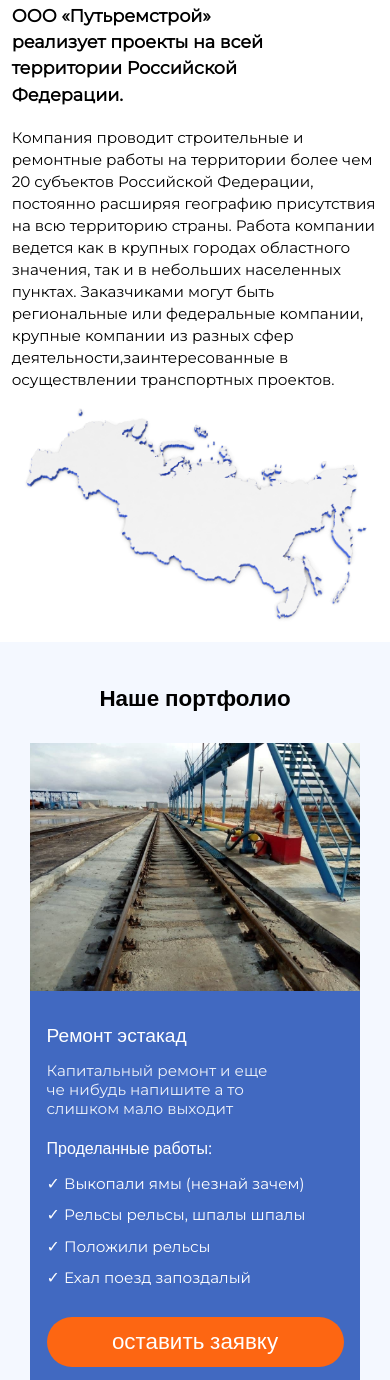
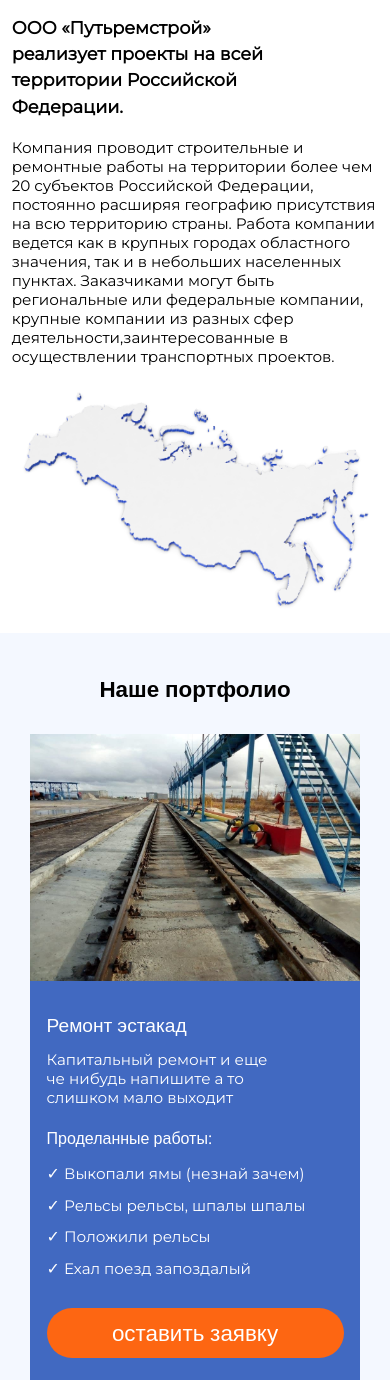
Before and after one commit to Viktor-Kurgashov/html-test, a plain HTML site: page index.html in a window 390 px wide. Shown: the part 980-2360 px from the top of the page. Drawn offline with nearby package versions, Linux system fonts and the light colour scheme.

Commit message:
portfolio fix

```diff
--- a/index.html
+++ b/index.html
@@ -116,42 +116,41 @@
 
 
 
-  <div class="outer-wrapper">
-    <div class="geography-container centered-wrapper">
-      <div class="geography-text">
-        <span class="header-big">География работ</span>
-        <span class="geography-title">ООО «Путьремстрой» реализует проекты на всей территории Российской Федерации.</span>
+  <div class="geography-wrapper outer-wrapper">
+    <section class="geography centered-wrapper">
+      <div class="geography__text">
+        <h2>География работ</h2>
+        <p class="geography__title">ООО «Путьремстрой» реализует проекты на всей территории Российской Федерации.</p>
 
-        <span class="small-text">Компания проводит строительные и ремонтные работы на территории более чем 20
+        <p class="small-text">Компания проводит строительные и ремонтные работы на территории более чем 20
           субъектов Российской Федерации, постоянно расширяя географию присутствия на всю территорию страны. Работа компании
           ведется как в крупных городах областного значения, так и в небольших населенных пунктах. Заказчиками могут быть
           региональные или федеральные компании, крупные компании из разных сфер деятельности,заинтересованные в осуществлении
-          транспортных проектов.</span>
+          транспортных проектов.</p>
       </div>
 
-      <div class="geography-image-wrapper">
-        <img src="images/map.png" class="geography-image">
+      <div class="geography__image-wrapper">
+        <img src="images/map.png" class="geography__image">
       </div>
-    </div>
+    </section>
   </div>
 
 
 
-  <div class="outer-wrapper lightblue-background">
-    <div class="portfolio-container centered-wrapper">
-      <span class="portfolio-header header-big">Наше портфолио</span>
+  <div class="portfolio-wrapper outer-wrapper">
+    <section class="portfolio centered-wrapper">
+      <h2 class="portfolio__header">Наше портфолио</h2>
 
       <span class="portfolio-arrow-left">&#8249;</span>
 
-      <div class="portfolio-pic-wrapper">
-        <img src="images/rail2.jpg">
+      <div class="portfolio__pic-wrapper">
+        <img class="portfolio__pic" src="images/rail2.jpg">
       </div>
 
-      <div class="portfolio-text blue-background">
+      <div class="portfolio__text blue-background">
         <span class="portfolio-text-header">Ремонт эстакад</span>
         <span class="portfolio-text-caption small-text">Капитальный ремонт и еще че нибудь напишите а то слишком мало выходит</span>
         <span class="portfolio-text-list-header">Проделанные работы:</span>
-
 
         <div class="portfolio-text-list-item">
           <span>&#10003;</span>
@@ -177,7 +176,7 @@
       </div>
 
       <span class="portfolio-arrow-right">&#8250;</span>
-    </div>
+    </section>
   </div>
 
 
--- a/styles/all.css
+++ b/styles/all.css
@@ -8,9 +8,13 @@ body {
   margin: 0;
 }
 
-p, h1 {
+p, h1, h2 {
   margin-top: 0;
   margin-bottom: 0;
+}
+
+h2 {
+  font-size: 1.4rem;
 }
 
 a {
@@ -76,10 +80,6 @@ button {
   font-size: 0.95rem;
 }
 
-.lightblue-background {
-  background: #F4F8FF;
-}
-
 .blue-background {
   background: #4169C1;
   color: white;
--- a/styles/geography.css
+++ b/styles/geography.css
@@ -1,49 +1,44 @@
-.geography-container {
-  padding: 20px 0;
+.geography {
+  padding: 20px 0 24px;
   display: flex;
   flex-flow: row wrap;
   justify-content: space-between;
 }
 
-.geography-text {
+.geography__text {
   flex-basis: 37%;
   align-self: center;
 }
 
-.geography-header {
-  font-size: 1.4em;
-  font-weight: bold;
-  display: block;
-}
-
-.geography-title {
+.geography__title {
   font-family: 'Montserrat', sans-serif;
   font-weight: bold;
   font-size: 1.1em;
   line-height: 1.5em;
-  display: block;
   margin: 1em 0;
   padding-right: 20%;
 }
 
-.geography-image-wrapper {
+.geography__image-wrapper {
   flex-basis: 60%;
   font-size: 0;
 }
 
-.geography-image {
+.geography__image {
   width: 100%;
+  height: auto;
 }
 
 @media screen and (max-width: 960px) {
   .geography {
-    padding: 4% 3% 2%;
+    padding-top: 32px;
   }
-  .geography-text, .geography-image-wrapper {
+  .geography__text,
+  .geography__image-wrapper {
     flex-basis: 100%
   }
-  .geography-image-wrapper {
-    margin-top: 1rem;
-    padding: 0 2.5%;
+  .geography__image-wrapper {
+    margin-top: 24px;
+    padding: 0 2%;
   }
 }
--- a/styles/portfolio.css
+++ b/styles/portfolio.css
@@ -1,25 +1,27 @@
-.portfolio-container {
+.portfolio-wrapper {
+  background: #F4F8FF;
+}
+
+.portfolio {
   display: flex;
   flex-flow: row wrap;
   align-items: center;
-  padding-bottom: 35px;
+  padding: 40px 0;
 }
 
-
-.portfolio-header {
+.portfolio__header {
+  flex-basis: 100%;
+  padding-bottom: 30px;
   text-align: center;
-  padding: 40px 0 30px;
-  flex-basis: 100%;
 }
 
-
-.portfolio-arrow-left, .portfolio-arrow-right {
-  cursor: pointer;
-  color: #4169C161;
+.portfolio-arrow-left,
+.portfolio-arrow-right {
+  flex-basis: 6%;
   font-size: 7em;
   line-height: 0.8em;
   height: 1em;
-  flex-basis: 6%;
+  color: #4169C161;
 }
 .portfolio-arrow-left {
   padding-right: 1.5rem;
@@ -28,20 +30,19 @@
   padding-left: 1.5rem;
 }
 
-
-.portfolio-pic-wrapper {
+.portfolio__pic-wrapper {
   font-size: 0;
   flex-basis: 34%;
   align-self: stretch;
 }
-.portfolio-pic-wrapper > img {
+
+.portfolio__pic {
   object-fit: cover;
   width: 100%;
   height: 100%;
 }
 
-
-.portfolio-text {
+.portfolio__text {
   flex-basis: 54%;
   margin: 4% 0;
   padding: 30px 2.5%;
@@ -49,72 +50,69 @@
   flex-flow: row wrap;
 }
 
-
-.portfolio-text-header, .portfolio-text-caption, .portfolio-text-list-header {
+.portfolio-text-header {
   flex-basis: 100%;
-}
-.portfolio-text-header {
   font-size: 1.2rem;
 }
+
 .portfolio-text-caption {
-  opacity: 0.9;
-  padding: 0.8rem 25% 1.2rem 0;
+  flex-basis: 75%;
+  margin-top: 12px;
 }
 
+.portfolio-text-list-header {
+  flex-basis: 100%;
+  margin-top: 20px;
+  padding-bottom: 8px;
+}
 
-.portfolio-text-list-header {
-  padding-bottom: 0.5em;
-}
 .portfolio-text-list-item {
   flex-basis: 50%;
   padding: 0.3em 0;
 }
-
 
 .portfolio-button {
   flex-basis: 65%;
   font-size: 1.4rem;
   height: 50px;
   margin-top: 24px;
-  padding-bottom: 4px;
   border-radius: 25px;
-}
-.portfolio-button:active {
-  transform: scale(98%);
 }
 
 
+
 @media screen and (max-width: 960px) {
-  .portfolio-container {
-    padding: 0 5%;
+  .portfolio {
+    padding-right: 5%;
+    padding-left: 5%;
   }
-  .portfolio-pic-wrapper, .portfolio-text {
+  .portfolio__pic-wrapper,
+  .portfolio__text {
     flex-basis: 100%;
   }
-  .portfolio-text {
+  .portfolio__text {
     padding: 30px 5%;
     margin: 0;
   }
   .portfolio-button {
     flex-basis: 75%;
   }
+  .portfolio-arrow-left,
+  .portfolio-arrow-right {
+    flex-basis: 50%;
+    padding: 0 1.5rem;
+  }
   .portfolio-arrow-left {
-    padding-left: 1.5rem;
-    flex-basis: 50%;
     order: 1;
   }
   .portfolio-arrow-right {
-    padding-right: 1.5rem;
     text-align: right;
-    flex-basis: 50%;
     order: 2;
   }
 }
 
 @media screen and (max-width: 640px) {
-  .portfolio-text-list-item {
-    flex-basis: 100%;
-  }
+  .portfolio-text-list-item,
   .portfolio-button {
     flex-basis: 100%;
   }
```
Lines whose indentation alone changed are shown as unchanged.
